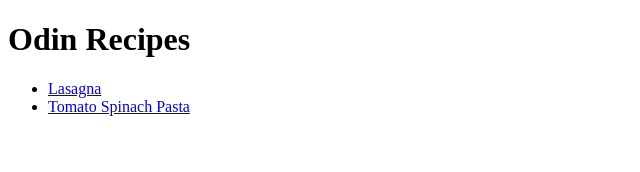
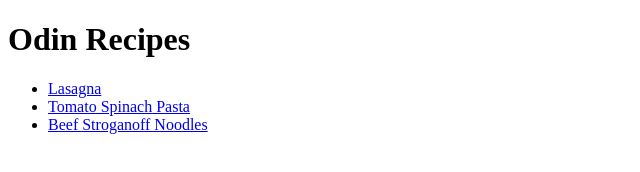
Before and after one commit to alatti23/odin-recipes, a plain HTML site: page index.html in a window 1280 px wide. Shown: the whole page, without its empty margins (0-640 px from the left). Drawn offline with Linux system fonts and the light colour scheme.

Commit message:
New section added to links list for beef-strong-noodles.html

```diff
--- a/index.html
+++ b/index.html
@@ -9,6 +9,7 @@
         <ul>
             <li><a href="recipes/lasagna.html">Lasagna</a></li>
             <li><a href="recipes/tomato-spinach-pasta.html">Tomato Spinach Pasta</a></li>
+            <li><a href="recipes/beef-strog-noodles.html">Beef Stroganoff Noodles</a></li>
         </ul>
     </body>
 </html>
```
